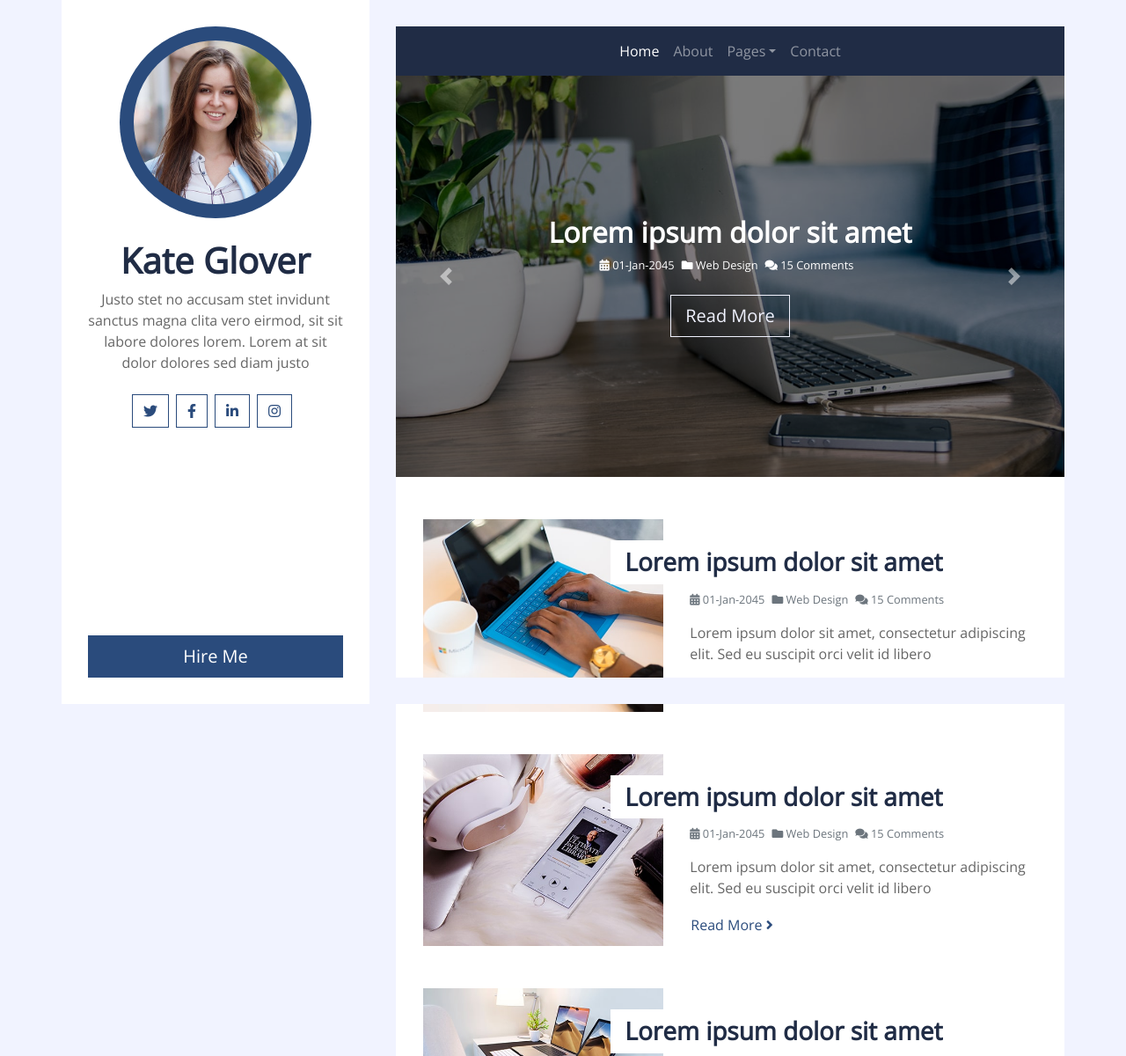
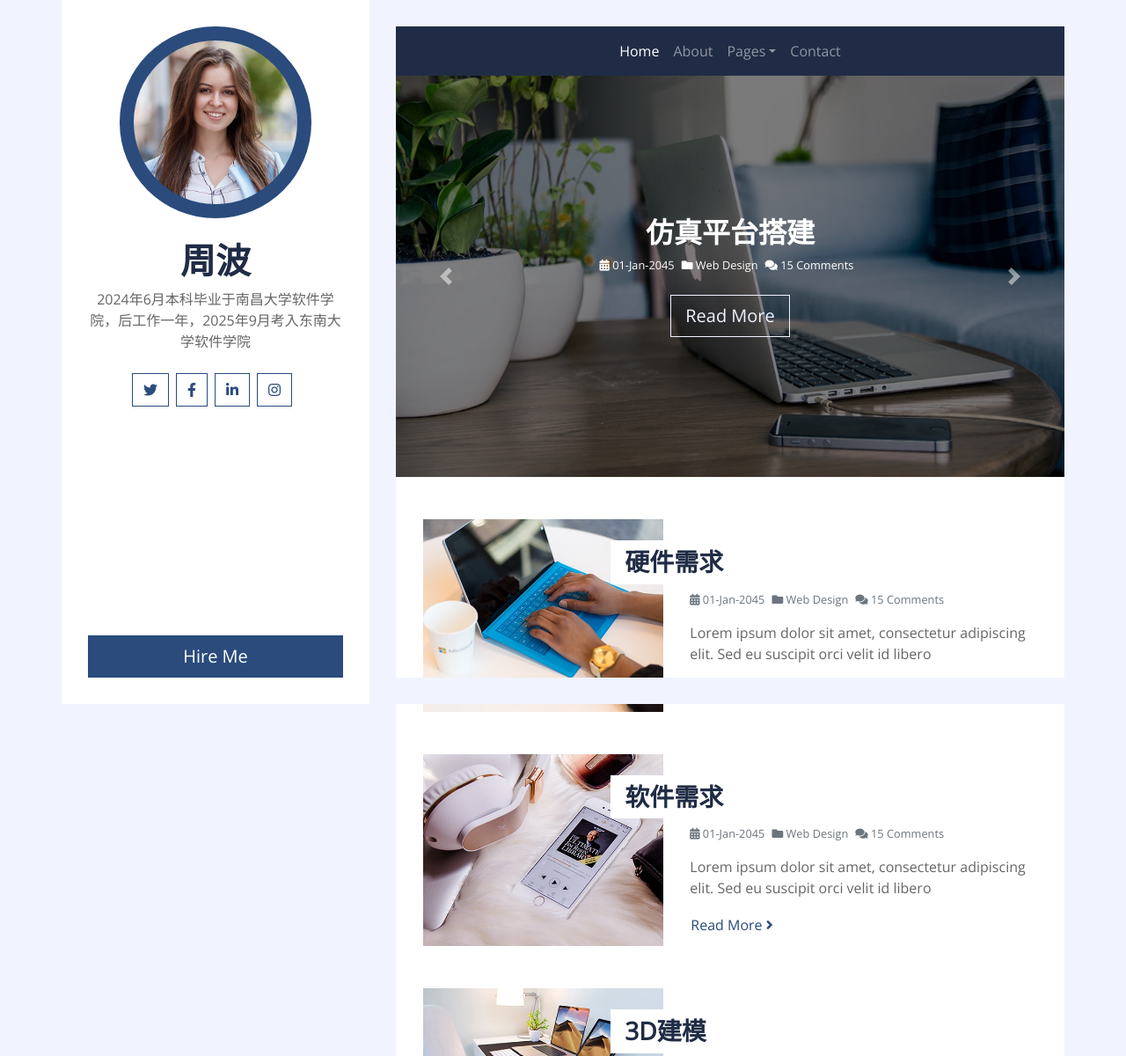
Before and after one commit to 88bobo/88bobo.github.io, a plain HTML site: page index.html in a window 1280 px wide. Shown: the top 1200 px of the page at 88% size. Drawn offline with nearby package versions, Linux system fonts and the light colour scheme.

Commit message:
首页编辑

```diff
--- a/index.html
+++ b/index.html
@@ -25,9 +25,9 @@
             <div class="sidebar">
                 <div class="sidebar-text d-flex flex-column h-100 justify-content-center text-center">
                     <img class="mx-auto d-block w-75 bg-primary img-fluid rounded-circle mb-4 p-3" src="img/profile.jpg" alt="Image">
-                    <h1 class="font-weight-bold">Kate Glover</h1>
+                    <h1 class="font-weight-bold">周波</h1>
                     <p class="mb-4">
-                        Justo stet no accusam stet invidunt sanctus magna clita vero eirmod, sit sit labore dolores lorem. Lorem at sit dolor dolores sed diam justo
+                        2024年6月本科毕业于南昌大学软件学院，后工作一年，2025年9月考入东南大学软件学院
                     </p>
                     <div class="d-flex justify-content-center mb-5">
                         <a class="btn btn-outline-primary mr-2" href="#"><i class="fab fa-twitter"></i></a>
@@ -74,7 +74,7 @@
                             <div class="carousel-item active">
                                 <img class="w-100" src="img/carousel-1.jpg" alt="Image">
                                 <div class="carousel-caption d-flex flex-column align-items-center justify-content-center">
-                                    <h2 class="mb-3 text-white font-weight-bold">Lorem ipsum dolor sit amet</h2>
+                                    <h2 class="mb-3 text-white font-weight-bold">东南大学软件学院</h2>
                                     <div class="d-flex text-white">
                                         <small class="mr-2"><i class="fa fa-calendar-alt"></i> 01-Jan-2045</small>
                                         <small class="mr-2"><i class="fa fa-folder"></i> Web Design</small>
@@ -86,7 +86,7 @@
                             <div class="carousel-item">
                                 <img class="w-100" src="img/carousel-2.jpg" alt="Image">
                                 <div class="carousel-caption d-flex flex-column align-items-center justify-content-center">
-                                    <h2 class="text-white font-weight-bold">Lorem ipsum dolor sit amet</h2>
+                                    <h2 class="text-white font-weight-bold">仿真平台搭建</h2>
                                     <div class="d-flex">
                                         <small class="mr-2"><i class="fa fa-calendar-alt"></i> 01-Jan-2045</small>
                                         <small class="mr-2"><i class="fa fa-folder"></i> Web Design</small>
@@ -98,7 +98,7 @@
                             <div class="carousel-item">
                                 <img class="w-100" src="img/carousel-3.jpg" alt="Image">
                                 <div class="carousel-caption d-flex flex-column align-items-center justify-content-center">
-                                    <h2 class="text-white font-weight-bold">Lorem ipsum dolor sit amet</h2>
+                                    <h2 class="text-white font-weight-bold">Java后端开发工作</h2>
                                     <div class="d-flex">
                                         <small class="mr-2"><i class="fa fa-calendar-alt"></i> 01-Jan-2045</small>
                                         <small class="mr-2"><i class="fa fa-folder"></i> Web Design</small>
@@ -126,7 +126,7 @@
                             <img class="img-fluid mb-4 mb-md-0" src="img/blog-1.jpg" alt="Image">
                         </div>
                         <div class="col-md-7">
-                            <h3 class="mt-md-4 px-md-3 mb-2 py-2 bg-white font-weight-bold">Lorem ipsum dolor sit amet</h3>
+                            <h3 class="mt-md-4 px-md-3 mb-2 py-2 bg-white font-weight-bold">硬件需求</h3>
                             <div class="d-flex mb-3">
                                 <small class="mr-2 text-muted"><i class="fa fa-calendar-alt"></i> 01-Jan-2045</small>
                                 <small class="mr-2 text-muted"><i class="fa fa-folder"></i> Web Design</small>
@@ -143,7 +143,7 @@
                             <img class="img-fluid mb-4 mb-md-0" src="img/blog-2.jpg" alt="Image">
                         </div>
                         <div class="col-md-7">
-                            <h3 class="mt-md-4 px-md-3 mb-2 py-2 bg-white font-weight-bold">Lorem ipsum dolor sit amet</h3>
+                            <h3 class="mt-md-4 px-md-3 mb-2 py-2 bg-white font-weight-bold">软件需求</h3>
                             <div class="d-flex mb-3">
                                 <small class="mr-2 text-muted"><i class="fa fa-calendar-alt"></i> 01-Jan-2045</small>
                                 <small class="mr-2 text-muted"><i class="fa fa-folder"></i> Web Design</small>
@@ -160,7 +160,7 @@
                             <img class="img-fluid mb-4 mb-md-0" src="img/blog-3.jpg" alt="Image">
                         </div>
                         <div class="col-md-7">
-                            <h3 class="mt-md-4 px-md-3 mb-2 py-2 bg-white font-weight-bold">Lorem ipsum dolor sit amet</h3>
+                            <h3 class="mt-md-4 px-md-3 mb-2 py-2 bg-white font-weight-bold">3D建模</h3>
                             <div class="d-flex mb-3">
                                 <small class="mr-2 text-muted"><i class="fa fa-calendar-alt"></i> 01-Jan-2045</small>
                                 <small class="mr-2 text-muted"><i class="fa fa-folder"></i> Web Design</small>
@@ -199,7 +199,7 @@
                             <img class="img-fluid mb-4 mb-md-0" src="img/blog-4.jpg" alt="Image">
                         </div>
                         <div class="col-md-7">
-                            <h3 class="mt-md-4 px-md-3 mb-2 py-2 bg-white font-weight-bold">Lorem ipsum dolor sit amet</h3>
+                            <h3 class="mt-md-4 px-md-3 mb-2 py-2 bg-white font-weight-bold">运动轨迹</h3>
                             <div class="d-flex mb-3">
                                 <small class="mr-2 text-muted"><i class="fa fa-calendar-alt"></i> 01-Jan-2045</small>
                                 <small class="mr-2 text-muted"><i class="fa fa-folder"></i> Web Design</small>
@@ -216,7 +216,7 @@
                             <img class="img-fluid mb-4 mb-md-0" src="img/blog-5.jpg" alt="Image">
                         </div>
                         <div class="col-md-7">
-                            <h3 class="mt-md-4 px-md-3 mb-2 py-2 bg-white font-weight-bold">Lorem ipsum dolor sit amet</h3>
+                            <h3 class="mt-md-4 px-md-3 mb-2 py-2 bg-white font-weight-bold">代码逐层生成</h3>
                             <div class="d-flex mb-3">
                                 <small class="mr-2 text-muted"><i class="fa fa-calendar-alt"></i> 01-Jan-2045</small>
                                 <small class="mr-2 text-muted"><i class="fa fa-folder"></i> Web Design</small>
@@ -233,7 +233,7 @@
                             <img class="img-fluid mb-4 mb-md-0" src="img/blog-6.jpg" alt="Image">
                         </div>
                         <div class="col-md-7">
-                            <h3 class="mt-md-4 px-md-3 mb-2 py-2 bg-white font-weight-bold">Lorem ipsum dolor sit amet</h3>
+                            <h3 class="mt-md-4 px-md-3 mb-2 py-2 bg-white font-weight-bold">任务分解</h3>
                             <div class="d-flex mb-3">
                                 <small class="mr-2 text-muted"><i class="fa fa-calendar-alt"></i> 01-Jan-2045</small>
                                 <small class="mr-2 text-muted"><i class="fa fa-folder"></i> Web Design</small>
```
